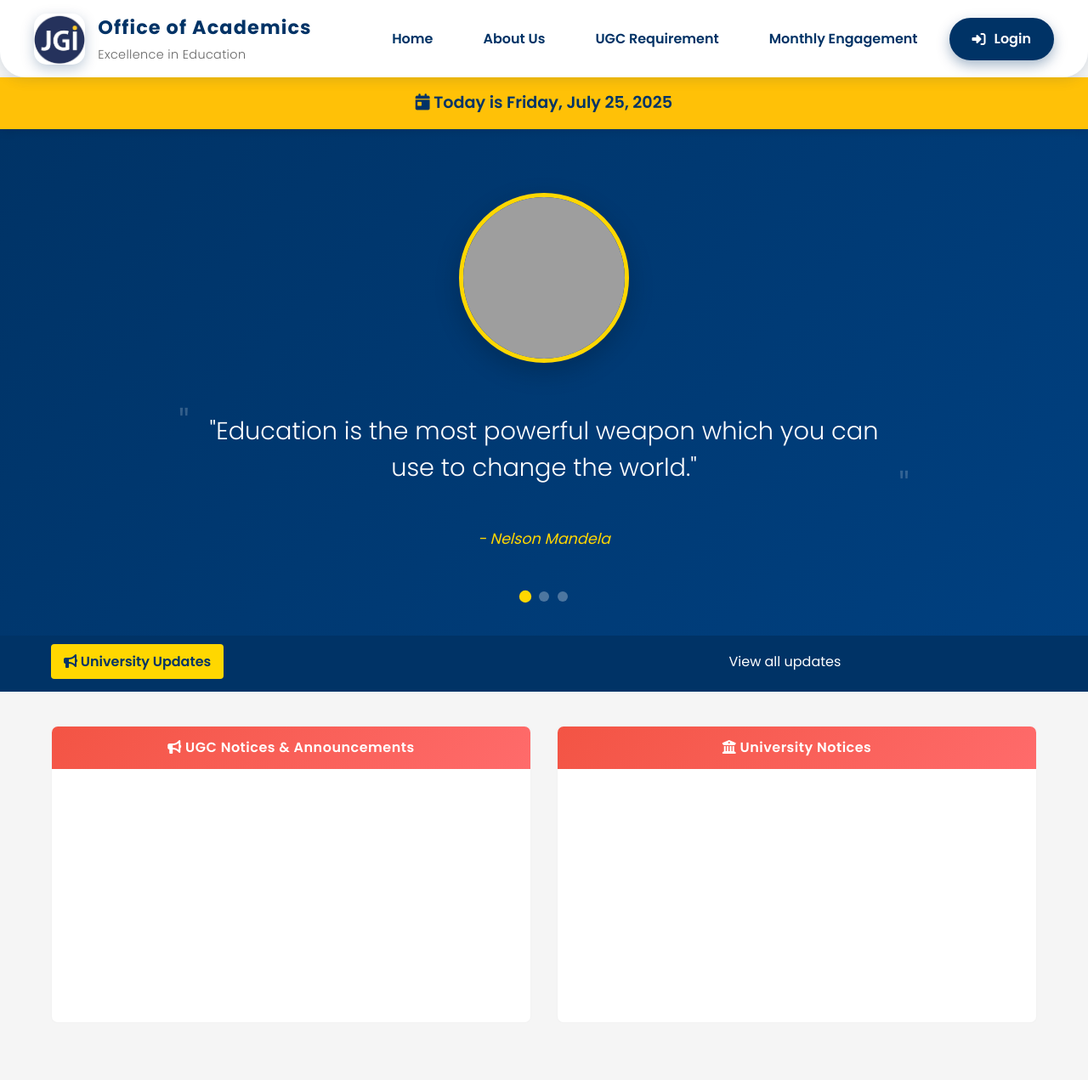
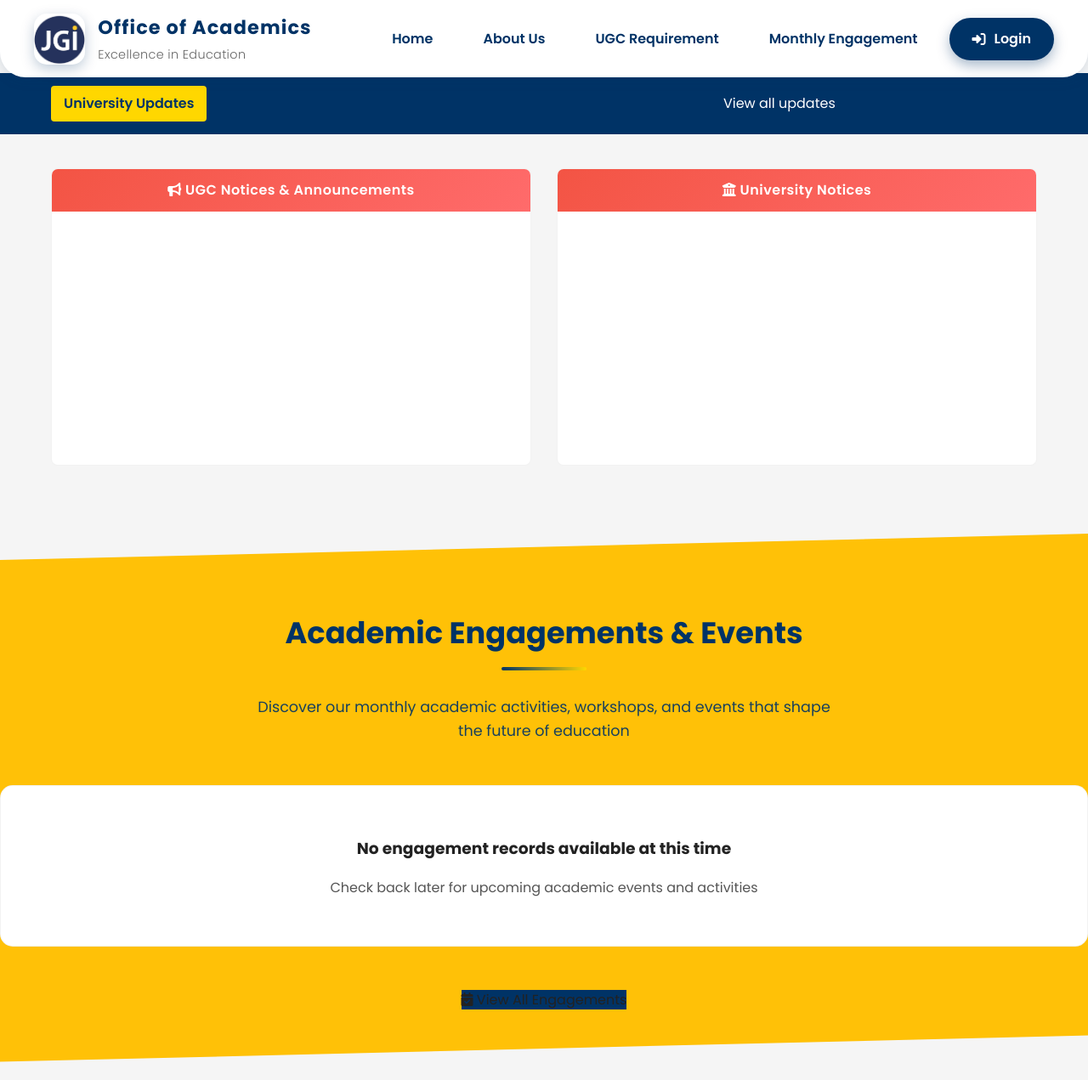
Before and after one commit to SANTOSHKAMAL1/university, a Flask app: page / in a window 1280 px wide. Shown: the top 1271 px of the page at 85% size. Run offline with Flask 3, Linux system fonts and the light colour scheme; data that the repository does not hold is empty; some libraries are stand-ins or nearby versions; grey boxes are pictures that could not be loaded.

Commit message:
app.py12

```diff
--- a/templates/home.html
+++ b/templates/home.html
@@ -267,120 +267,137 @@
       border-radius: 2px;
     }
 
-        /* Date Display */
-        .date-display {
-            background-color: var(--jain-yellow);
-            color: var(--jain-blue);
-            padding: 15px;
-            text-align: center;
-            font-weight: 600;
-            font-size: 1.2rem;
-            box-shadow: 0 3px 10px rgba(0,0,0,0.1);
-            position: relative;
-            z-index: 10;
-        }
-
-        /* Quote Carousel */
-        .quote-carousel {
+    /* Enhanced Calendar Display */
+    .calendar-container {
+        max-width: 1200px;
+        margin: 30px auto;
+        background: white;
+        border-radius: 15px;
+        box-shadow: 0 10px 30px rgba(0, 51, 102, 0.1);
+        overflow: hidden;
+    }
+
+    .calendar-header {
         background: linear-gradient(135deg, var(--jain-blue) 0%, #004080 100%);
         color: white;
-            padding: 80px 0 40px;
+        padding: 20px;
         text-align: center;
         position: relative;
-            overflow: hidden;
-            margin-top: -5px;
-        }
-
-        .carousel-container {
-            max-width: 1200px;
-            margin: 0 auto;
+    }
+
+    .calendar-header h2 {
+        margin: 0;
+        font-size: 1.8rem;
+        font-weight: 600;
+    }
+
+    .calendar-date {
+        display: flex;
+        justify-content: center;
+        align-items: center;
+        padding: 25px 20px;
+        background-color: var(--jain-gold);
+        color: var(--jain-blue);
+    }
+
+    .date-content {
+        text-align: center;
         padding: 0 20px;
-            position: relative;
-        }
-
-        .carousel-slide {
-            display: none;
-            animation: fadeIn 1.5s ease;
-        }
-
-        .carousel-slide.active {
-            display: block;
-        }
-
-        .carousel-content {
+    }
+
+    .date-day {
+        font-size: 5rem;
+        font-weight: 700;
+        line-height: 1;
+    }
+
+    .date-month-year {
+        font-size: 1.5rem;
+        font-weight: 500;
+        margin-top: 5px;
+    }
+
+    .date-weekday {
+        font-size: 1.8rem;
+        font-weight: 600;
+        color: var(--jain-blue);
+        margin-top: 10px;
+    }
+
+    .calendar-events {
+        padding: 20px;
+    }
+
+    .events-title {
+        font-size: 1.3rem;
+        color: var(--jain-blue);
+        margin-bottom: 15px;
+        padding-bottom: 10px;
+        border-bottom: 2px solid var(--jain-gold);
+    }
+
+    .event-item {
         display: flex;
         align-items: center;
-            justify-content: center;
-            flex-direction: column;
-        }
-
-        .carousel-image {
-            width: 200px;
-            height: 200px;
-            border-radius: 50%;
-            object-fit: cover;
-            border: 5px solid var(--jain-gold);
-            margin-bottom: 30px;
-            box-shadow: 0 10px 30px rgba(0,0,0,0.2);
-        }
-
-        .carousel-quote {
-            font-size: 1.8rem;
-            font-weight: 300;
-            line-height: 1.5;
-            margin-bottom: 30px;
-            position: relative;
-            max-width: 800px;
-        }
-
-        .carousel-quote::before,
-        .carousel-quote::after {
-            content: '"';
-            font-size: 3rem;
-            color: rgba(255, 255, 255, 0.2);
-            position: absolute;
-        }
-
-        .carousel-quote::before {
-            top: -20px;
-            left: -30px;
-        }
-
-        .carousel-quote::after {
-            bottom: -40px;
-            right: -30px;
-        }
-
-        .carousel-author {
-            font-size: 1.1rem;
+        padding: 15px;
+        margin-bottom: 15px;
+        background: rgba(0, 51, 102, 0.05);
+        border-radius: 10px;
+        transition: var(--transition);
+    }
+
+    .event-item:hover {
+        background: rgba(0, 51, 102, 0.1);
+        transform: translateX(5px);
+    }
+
+    .event-time {
+        min-width: 80px;
+        font-weight: 600;
+        color: var(--jain-blue);
+    }
+
+    .event-details {
+        flex-grow: 1;
+    }
+
+    .event-title {
+        font-weight: 600;
+        margin-bottom: 5px;
+    }
+
+    .event-location {
+        font-size: 0.9rem;
+        color: #666;
+    }
+
+    .no-events {
+        text-align: center;
+        padding: 20px;
+        color: #666;
         font-style: italic;
-            color: var(--jain-gold);
-        }
-
-        .carousel-dots {
-            display: flex;
-            justify-content: center;
-            margin-top: 30px;
-        }
-
-        .carousel-dot {
-            width: 12px;
-            height: 12px;
-            border-radius: 50%;
-            background-color: rgba(255, 255, 255, 0.3);
-            margin: 0 5px;
-            cursor: pointer;
-            transition: var(--transition);
-        }
-
-        .carousel-dot.active {
-            background-color: var(--jain-gold);
-            transform: scale(1.2);
-        }
-
-        @keyframes fadeIn {
-            from { opacity: 0; }
-            to { opacity: 1; }
+    }
+
+    .view-full-calendar {
+        text-align: center;
+        padding: 20px;
+    }
+
+    .view-full-calendar a {
+        display: inline-block;
+        padding: 12px 30px;
+        background-color: var(--jain-blue);
+        color: white;
+        border-radius: 50px;
+        font-weight: 600;
+        transition: var(--transition);
+        border: 2px solid var(--jain-blue);
+    }
+
+    .view-full-calendar a:hover {
+        background-color: white;
+        color: var(--jain-blue);
+        box-shadow: 0 5px 15px rgba(0, 51, 102, 0.2);
     }
 
     /* University Updates Marquee */
@@ -982,6 +999,18 @@
         .engagement-grid {
             grid-template-columns: repeat(auto-fill, minmax(300px, 1fr));
         }
+
+        .date-day {
+            font-size: 4rem;
+        }
+
+        .date-month-year {
+            font-size: 1.3rem;
+        }
+
+        .date-weekday {
+            font-size: 1.5rem;
+        }
     }
 
     @media (max-width: 768px) {
@@ -1044,6 +1073,19 @@
             width: 100%;
             margin-bottom: 20px;
         }
+
+        .calendar-date {
+            flex-direction: column;
+            text-align: center;
+        }
+
+        .date-content {
+            margin-bottom: 15px;
+        }
+
+        .date-day {
+            font-size: 3.5rem;
+        }
     }
 
     @media (max-width: 576px) {
@@ -1058,6 +1100,18 @@
         .footer-container {
             grid-template-columns: 1fr;
             gap: 30px;
+        }
+
+        .date-day {
+            font-size: 3rem;
+        }
+
+        .date-month-year {
+            font-size: 1.1rem;
+        }
+
+        .date-weekday {
+            font-size: 1.3rem;
         }
     }
     </style>
@@ -1088,53 +1142,21 @@
         </div>
     </header>
 
-    <!-- Date Display -->
-    <div class="date-display" id="currentDate">
-        <!-- Date will be inserted by JavaScript -->
-    </div>
-
-    <!-- Quote Carousel with Images -->
-    <section class="quote-carousel">
-        <div class="carousel-container">
-            <div class="carousel-slide active">
-                <div class="carousel-content">
-                    <img src="https://images.unsplash.com/photo-1523050854058-8df90110c9f1?ixlib=rb-1.2.1&auto=format&fit=crop&w=500&q=80" alt="Education" class="carousel-image">
-                    <p class="carousel-quote">"Education is the most powerful weapon which you can use to change the world."</p>
-                    <p class="carousel-author">- Nelson Mandela</p>
-                </div>
-            </div>
-            <div class="carousel-slide">
-                <div class="carousel-content">
-                    <img src="https://images.unsplash.com/photo-1503676260728-1c00da094a0b?ixlib=rb-1.2.1&auto=format&fit=crop&w=500&q=80" alt="Learning" class="carousel-image">
-                    <p class="carousel-quote">"The function of education is to teach one to think intensively and to think critically. Intelligence plus character - that is the goal of true education."</p>
-                    <p class="carousel-author">- Martin Luther King Jr.</p>
-                </div>
-            </div>
-            <div class="carousel-slide">
-                <div class="carousel-content">
-                    <img src="https://images.unsplash.com/photo-1522202176988-66273c2fd55f?ixlib=rb-1.2.1&auto=format&fit=crop&w=500&q=80" alt="Jain University" class="carousel-image">
-                    <p class="carousel-quote">"At Jain University, we don't just teach students, we transform lives and empower future leaders."</p>
-                    <p class="carousel-author">- Jain University Vision</p>
-                </div>
-            </div>
-            <div class="carousel-dots">
-                <span class="carousel-dot active" onclick="currentSlide(1)"></span>
-                <span class="carousel-dot" onclick="currentSlide(2)"></span>
-                <span class="carousel-dot" onclick="currentSlide(3)"></span>
-            </div>
-        </div>
-    </section>
+
+
+
+    </div>
 
     <!-- University Updates Marquee -->
     <div class="university-updates">
         <div class="updates-container">
             <div class="updates-label">
-                <i class="fas fa-bullhorn"></i> University Updates
+                </i> University Updates
             </div>
             <div class="updates-marquee">
                 <p>
                     {% for item in records if 'University Notice' in item.categories %}
-                        {% if loop.index <= 5 %}
+                        {% if loop.index <= 100 %}
                             <a href="#">{{ item.text_data }}</a> •
                         {% endif %}
                     {% endfor %}
```
Lines whose indentation alone changed are shown as unchanged.
